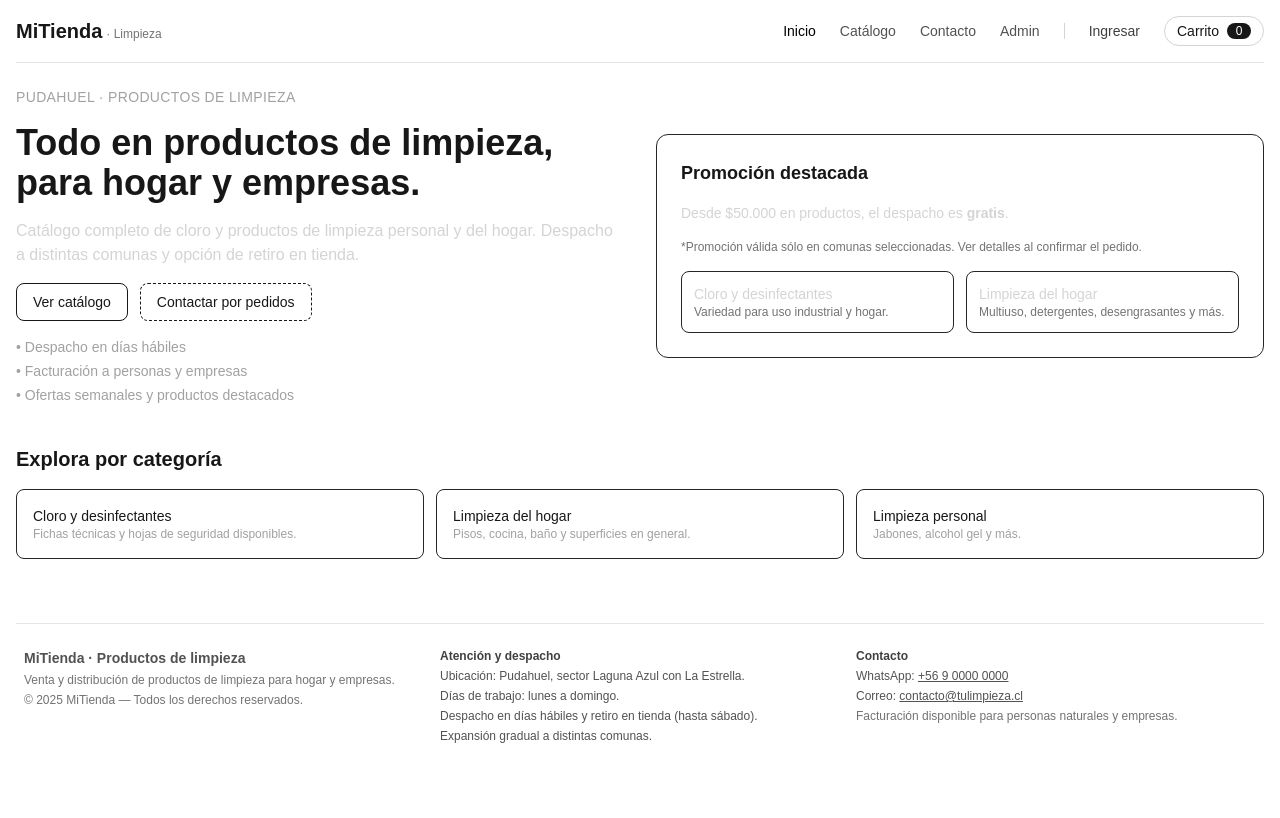
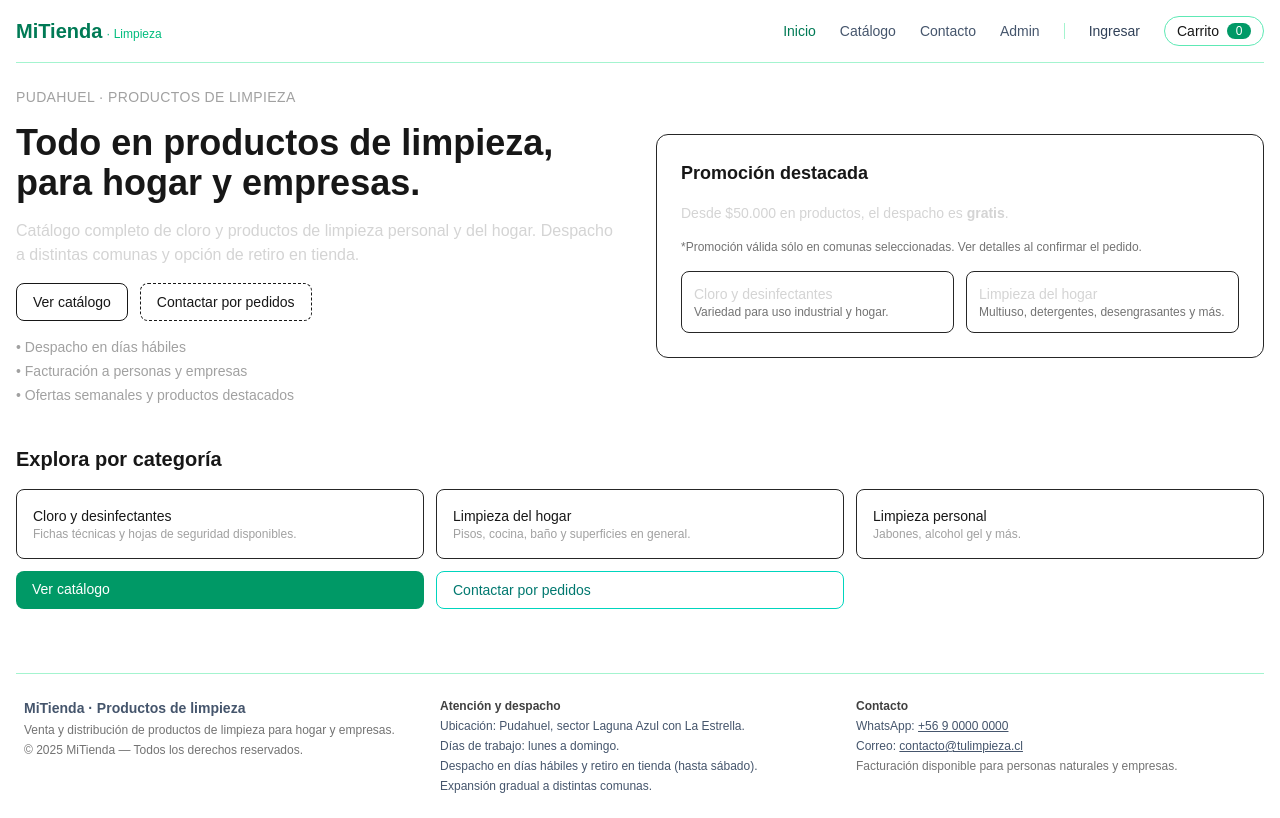
Before and after one commit to glendermen107/Shoping_Ecommerce, a Next.js app in the folder web/: page / in a window 1280 px wide. Built offline with nearby package versions, Linux system fonts and the light colour scheme.

Commit message:
Agregacion
Agregacion de carrusel de ofertas, cambios de colores, cambio del nvabar

```diff
--- a/web/app/catalog/page.tsx
+++ b/web/app/catalog/page.tsx
@@ -1,6 +1,8 @@
 // web/app/catalog/page.tsx
 import ProductGrid from "../../components/productGrid";
 import { fetchProducts } from "../../lib/api";
+import OffersCarousel from "../../components/offersCarousel";
+
 
 type CatalogPageProps = {
   searchParams?: {
@@ -28,6 +30,7 @@ export default async function CatalogPage({ searchParams }: CatalogPageProps) {
   const featuredProducts = filteredProducts.slice(0, 4);
 
   return (
+
     <section className="space-y-8">
       {/* Encabezado + promo de despacho */}
       <header className="space-y-3">
@@ -119,17 +122,13 @@ export default async function CatalogPage({ searchParams }: CatalogPageProps) {
 
       {/* Productos destacados */}
       {featuredProducts.length > 0 && (
-        <div className="space-y-3">
-          <div className="flex items-center justify-between">
-            <h2 className="text-lg font-semibold">Productos destacados</h2>
-            <p className="text-xs text-neutral-400">
-              Sección de referencia, más adelante podemos marcar productos como
-              “en oferta” desde el panel admin.
-            </p>
-          </div>
-          <ProductGrid products={featuredProducts} />
-        </div>
+        <OffersCarousel
+          products={featuredProducts}
+          title="Ofertas y productos destacados"
+          subtitle="Selección de productos recomendados. Más adelante se podrán marcar directamente desde el panel admin."
+        />
       )}
+
 
       {/* Todo el catálogo filtrado */}
       {filteredProducts.length > 0 && (
--- a/web/app/layout.tsx
+++ b/web/app/layout.tsx
@@ -11,7 +11,7 @@ export const metadata = {
 export default function RootLayout({ children }: { children: ReactNode }) {
   return (
     <html lang="es">
-      <body className="min-h-screen bg-white text-neutral-900">
+      <body className="min-h-screen bg-gradient-to-b from-emerald-50 to-teal-50 text-slate-900">
         <div className="mx-auto max-w-7xl px-4">
           <Navbar />
           <main className="py-6">{children}</main>
--- a/web/app/page.tsx
+++ b/web/app/page.tsx
@@ -99,6 +99,19 @@ export default function HomePage() {
               Jabones, alcohol gel y más.
             </p>
           </Link>
+          <Link
+            href="/catalog"
+            className="rounded-lg bg-emerald-600 px-4 py-2 text-sm font-medium text-white hover:bg-emerald-700 transition"
+          >
+            Ver catálogo
+          </Link>
+          <Link
+            href="/contact"
+            className="rounded-lg border border-teal-400 px-4 py-2 text-sm font-medium text-teal-700 hover:bg-teal-50 transition"
+          >
+            Contactar por pedidos
+          </Link>
+
         </div>
       </div>
     </section>
--- a/web/components/addToCartButton.tsx
+++ b/web/components/addToCartButton.tsx
@@ -22,9 +22,10 @@ export default function AddToCartButton({ product }: AddToCartButtonProps) {
   <button
     onClick={handleClick}
     disabled={isAdding}
-      className="rounded-md border px-4 py-2 hover:bg-white hover:text-black transition"
+    className="rounded-md bg-emerald-600 px-4 py-2 text-sm font-medium text-white hover:bg-emerald-700 disabled:opacity-60 disabled:cursor-not-allowed transition"
   >
     {isAdding ? "Agregando..." : "Agregar al carrito"}
   </button>
+
   );
 }
--- a/web/components/footer/footer.tsx
+++ b/web/components/footer/footer.tsx
@@ -1,8 +1,9 @@
 export default function Footer() {
   const year = new Date().getFullYear();
 
+
   return (
-    <footer className="mt-10 border-t border-neutral-200 py-6 text-sm text-neutral-600">
+      <footer className="mt-10 border-t border-emerald-200 bg-white/70 py-6 text-sm text-slate-600">
       <div className="mx-auto max-w-7xl px-0 md:px-2 grid gap-4 md:grid-cols-3">
         {/* Columna 1: marca */}
         <div className="space-y-1">
--- a/web/components/navbar/navbar.tsx
+++ b/web/components/navbar/navbar.tsx
@@ -9,7 +9,7 @@ const navLinks = [
   { href: "/", label: "Inicio" },
   { href: "/catalog", label: "Catálogo" },
   { href: "/contact", label: "Contacto" },
-  { href: "/admin", label: "Admin" }, // Más adelante lo protegeremos con auth
+  { href: "/admin", label: "Admin" },
 ];
 
 export default function Navbar() {
@@ -23,11 +23,11 @@ export default function Navbar() {
   }, []);
 
   return (
-    <header className="flex items-center justify-between py-4 border-b border-neutral-200">
+    <header className="flex items-center justify-between py-4 border-b border-emerald-200">
       {/* Logo / Marca */}
-      <Link href="/" className="text-xl font-semibold">
+      <Link href="/" className="text-xl font-semibold text-emerald-700">
         MiTienda
-        <span className="ml-1 text-xs font-normal text-neutral-500">
+        <span className="ml-1 text-xs font-normal text-emerald-500">
           · Limpieza
         </span>
       </Link>
@@ -44,8 +44,10 @@ export default function Navbar() {
             <Link
               key={link.href}
               href={link.href}
-              className={`hover:text-black transition ${
-                isActive ? "font-medium text-black" : "text-neutral-600"
+              className={`transition ${
+                isActive
+                  ? "font-medium text-emerald-700"
+                  : "text-slate-600 hover:text-emerald-700"
               }`}
             >
               {link.label}
@@ -53,13 +55,12 @@ export default function Navbar() {
           );
         })}
 
-        {/* Separador visual */}
-        <span className="h-4 w-px bg-neutral-300" />
+        <span className="h-4 w-px bg-emerald-200" />
 
         {/* Link de Ingreso */}
         <Link
           href="/auth/login"
-          className="text-sm text-neutral-700 hover:text-black"
+          className="text-sm text-slate-700 hover:text-emerald-700"
         >
           Ingresar
         </Link>
@@ -67,10 +68,10 @@ export default function Navbar() {
         {/* Carrito con contador */}
         <Link
           href="/cart"
-          className="flex items-center gap-2 rounded-full border border-neutral-300 px-3 py-1 text-sm hover:bg-neutral-100 transition"
+          className="flex items-center gap-2 rounded-full border border-emerald-300 bg-white/70 px-3 py-1 text-sm hover:bg-emerald-50 transition"
         >
           <span>Carrito</span>
-          <span className="inline-flex min-w-[1.5rem] items-center justify-center rounded-full bg-neutral-900 text-white text-xs">
+          <span className="inline-flex min-w-[1.5rem] items-center justify-center rounded-full bg-emerald-600 text-white text-xs">
             {cartCount}
           </span>
         </Link>
--- /dev/null
+++ b/web/components/offersCarousel.tsx
@@ -0,0 +1,87 @@
+// web/components/offersCarousel.tsx
+"use client";
+
+import { useRef } from "react";
+import type { Product } from "../lib/types";
+import ProductCard from "./productCard";
+
+type OffersCarouselProps = {
+  products: Product[];
+  title?: string;
+  subtitle?: string;
+};
+
+export default function OffersCarousel({
+  products,
+  title = "Ofertas destacadas",
+  subtitle = "Productos con promoción o selección especial.",
+}: OffersCarouselProps) {
+  const containerRef = useRef<HTMLDivElement | null>(null);
+
+  const scrollBy = (direction: "left" | "right") => {
+    const container = containerRef.current;
+    if (!container) return;
+    const cardWidth = container.firstElementChild
+      ? (container.firstElementChild as HTMLElement).clientWidth
+      : 260;
+
+    const amount = cardWidth * 1.2;
+
+    container.scrollBy({
+      left: direction === "left" ? -amount : amount,
+      behavior: "smooth",
+    });
+  };
+
+  if (!products.length) return null;
+
+  return (
+    <section className="space-y-3">
+      {/* Título + botones */}
+      <div className="flex items-center justify-between gap-2">
+        <div>
+          <h2 className="text-lg font-semibold text-emerald-800">
+            {title}
+          </h2>
+          {subtitle && (
+            <p className="text-xs text-slate-500">{subtitle}</p>
+          )}
+        </div>
+
+        <div className="flex items-center gap-2">
+          <button
+            type="button"
+            onClick={() => scrollBy("left")}
+            className="h-8 w-8 rounded-full border border-emerald-300 bg-white text-emerald-700 text-sm hover:bg-emerald-50 transition"
+            aria-label="Desplazar a la izquierda"
+          >
+            ‹
+          </button>
+          <button
+            type="button"
+            onClick={() => scrollBy("right")}
+            className="h-8 w-8 rounded-full border border-emerald-300 bg-white text-emerald-700 text-sm hover:bg-emerald-50 transition"
+            aria-label="Desplazar a la derecha"
+          >
+            ›
+          </button>
+        </div>
+      </div>
+
+      {/* Carrusel */}
+      <div
+        ref={containerRef}
+        className="flex gap-4 overflow-x-auto pb-2 scroll-smooth snap-x snap-mandatory"
+      >
+        {products.map((p) => (
+          <div
+            key={p.id}
+            className="min-w-[230px] max-w-xs snap-start flex-shrink-0"
+          >
+            <ProductCard p={p} />
+          </div>
+        ))}
+      </div>
+    </section>
+  );
+}
```
Lines whose indentation alone changed are shown as unchanged.
